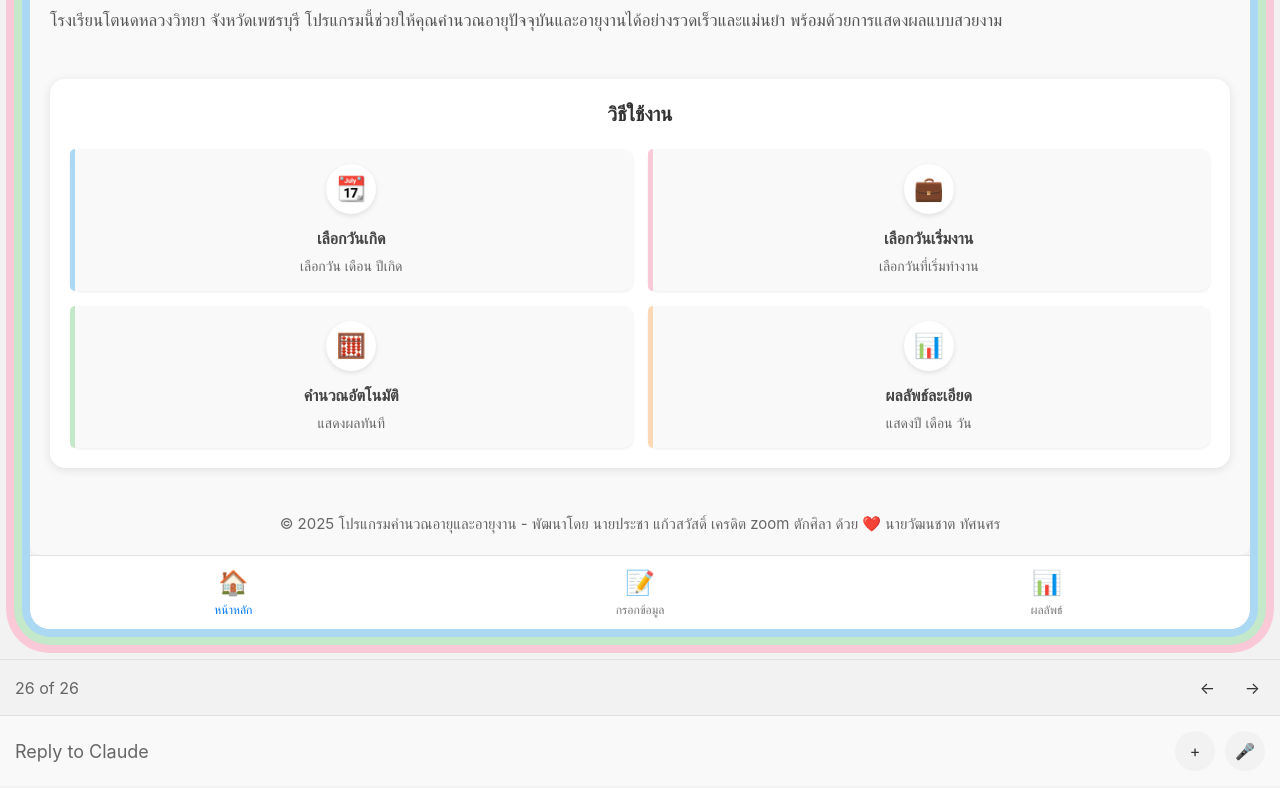
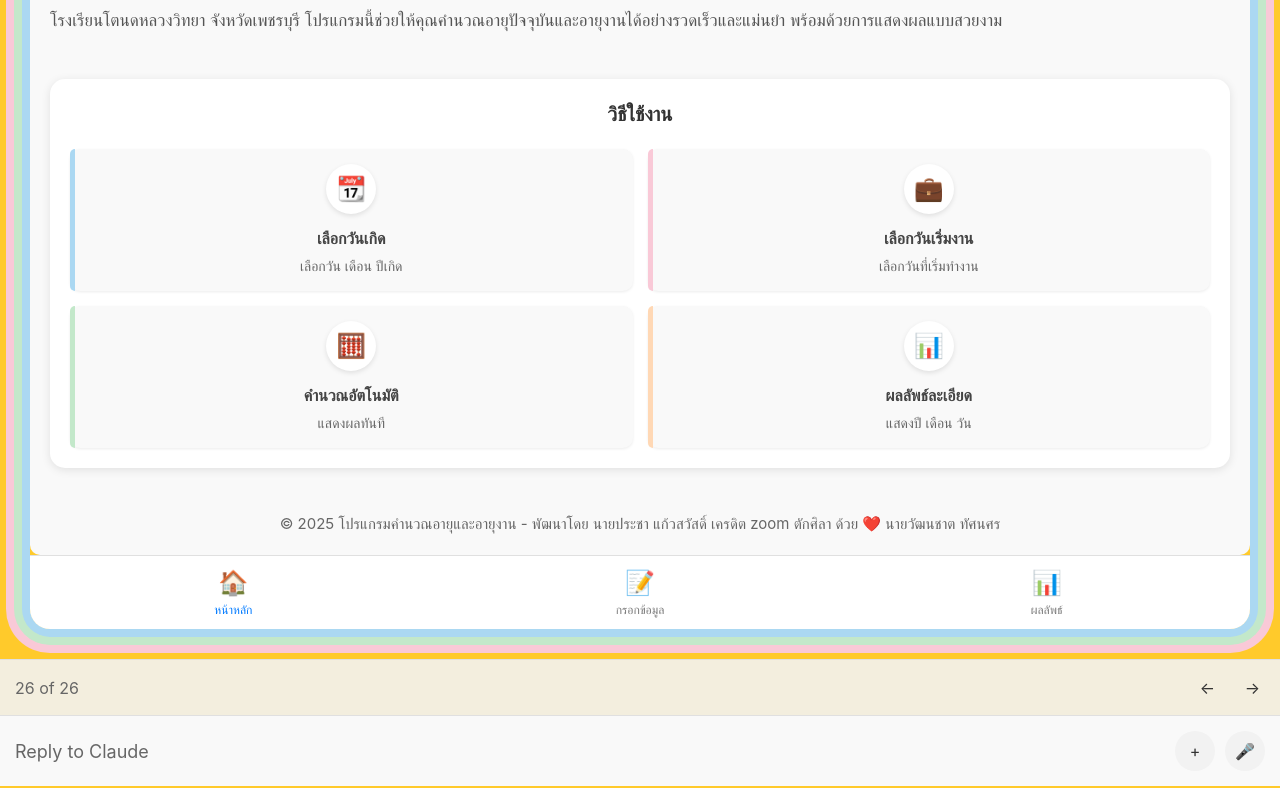
Before and after one commit to kaewsawat2525/AgeCalaculation, a plain HTML site: page index.html in a window 1280 px wide. Shown: the part 179-967 px from the top of the page. Drawn offline with Linux system fonts and the light colour scheme.

Commit message:
Update styles.css

```diff
--- a/styles.css
+++ b/styles.css
@@ -1,6 +1,6 @@
 /* ตัวแปรสี - กำหนดสีหลักของแอพ */
 :root {
-    --bg-color: #f2f2f2;
+    --bg-color: #ffca2b;
     --card-bg: #ffffff;
     --border-color: #e0e0e0;
     --primary-color: #007AFF;
```
